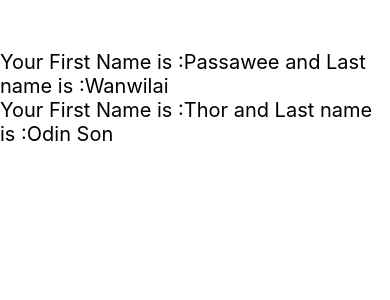
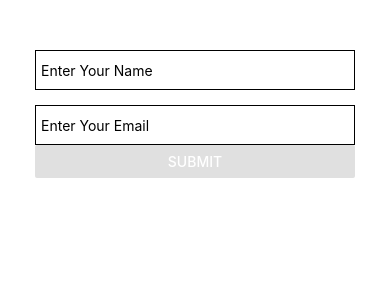
Before and after one commit to nonpawitJT/1913210033_ReactNative, a React Native app: screen / in a window 390 px wide. Shown: the top 300 px of the page. Built offline with nearby package versions, Linux system fonts and the light colour scheme.

Commit message:
Practice3 11/30/22

```diff
--- a/App.js
+++ b/App.js
@@ -9,6 +9,9 @@
 import Users from './components/Users'
 import LotsOfGreeting from './components/LotsOfGreeting'
 import MyCustomTextWith from './components/MyCustomTextWith'
+import Count from './components/Count'
+import Txtinput1 from './components/Txtinput1'
+import UserNamePassword from './components/UserNamePassword'
 
 const App = () => {
   return (
@@ -21,9 +24,20 @@
       {/* <Logo/> */}
       {/* <Users/> */}
       {/* <LotsOfGreeting/> */}
-      <MyCustomTextWith/>
+      {/* <MyCustomTextWith/> */}
+      {/* <Count num={2} title="Click"/> */}
+      {/* <Txtinput1/> */}
+      <UserNamePassword/>
     </View>
   )
 }
 
 export default App
+
+const styles = StyleSheet.create({
+  container:{
+      flex:1,
+      justifyContent:'center',
+      alignItems:'center'
+  }
+})
--- /dev/null
+++ b/components/Count.js
@@ -0,0 +1,29 @@
+import { View, Text, Button, StyleSheet } from "react-native";
+import React, { useState, useEffect } from "react";
+
+const Count = ({ num, title }) => {
+  //const { num, title } = props;
+  const [count, setCount] = useState(num);
+  /* useEffect(()=>{
+    console.log('use effect 1');
+  }); */
+  /*
+  useEffect(()=>{
+    console.log('use effect 2');
+  },[count]);
+
+  useEffect(()=>{
+    console.log('use effect 3');
+  },[]); */
+
+  return (
+    <View>
+      <Text>
+        {title} : {count}
+      </Text>
+      <Button title="Click Me" onPress={() => setCount(count + 1)} />
+    </View>
+  );
+};
+
+export default Count;
--- /dev/null
+++ b/components/Txtinput1.js
@@ -0,0 +1,40 @@
+import { StyleSheet, Text, View, SafeAreaView, Button } from "react-native";
+import React, { useState } from "react";
+import { TextInput } from "react-native-web";
+
+const Txtinput1 = () => {
+  const [userName, setUserName] = useState("");
+  return (
+    <SafeAreaView style={{ flex: 1 }}>
+      <View style={styles.container}>
+        <Text>insert any text in below input</Text>
+        <TextInput
+            value={userName}
+            onChangeText={(userName)=>{setUserName(userName)}}
+            placeholder={'Please Input Your User Name'}
+            style={styles.input}
+        />
+      </View>
+    </SafeAreaView>
+  );
+};
+
+export default Txtinput1;
+
+const styles = StyleSheet.create({
+  container: {
+    flex: 1,
+    alignItems: "center",
+    marginTop: 20,
+    backgroundColor: "#ffffff",
+  },
+
+  input: {
+    width: 250,
+    height: 44,
+    padding: 10,
+    marginTop: 20,
+    marginBottom: 10,
+    backgroundColor: "#e8e8e8",
+  },
+});
--- /dev/null
+++ b/components/UserNamePassword.js
@@ -0,0 +1,66 @@
+import { StyleSheet, Text, View, SafeAreaView, Button } from "react-native";
+import React, { useState } from "react";
+import { TextInput } from "react-native-web";
+
+
+
+const UserNamePassword = () => {
+  const [name, setName] = useState("");
+  const [email, setEmail] = useState("");
+    const checkTextInput = () => {
+        console.log(!name.trim())
+        if (!name.trim()) {
+            alert('Please Enter Name');
+            return;
+            }else if(!email.trim()){
+                alert("Please Enter Email");
+                return;
+            }else{
+                alert("Success");
+            }
+
+    };
+
+  return (
+    <SafeAreaView style={{ flex: 1 }}>
+      <View style={styles.container}>
+        <TextInput
+          placeholder="Enter Your Name"
+          value={name}
+          onChangeText={(name) => {
+            setName(name);
+          }}
+          style={styles.textInputStyle}
+        />
+        <TextInput
+          placeholder="Enter Your Email"
+          value={email}
+          onChangeText={(email) => {
+            setEmail(email);
+          }}
+          style={styles.textInputStyle}
+        />
+        <Button
+        title="SUBMIT" color="#E0E0E0" onPress={()=>{checkTextInput()}}
+        />
+      </View>
+    </SafeAreaView>
+  );
+};
+
+export default UserNamePassword;
+
+const styles = StyleSheet.create({
+  container: {
+    flex: 1,
+    padding: 35,
+  },
+
+  textInputStyle: {
+    width: "100%",
+    height: 40,
+    paddingHorizontal: 5,
+    borderWidth: 0.5,
+    marginTop: 15,
+  },
+});
```
